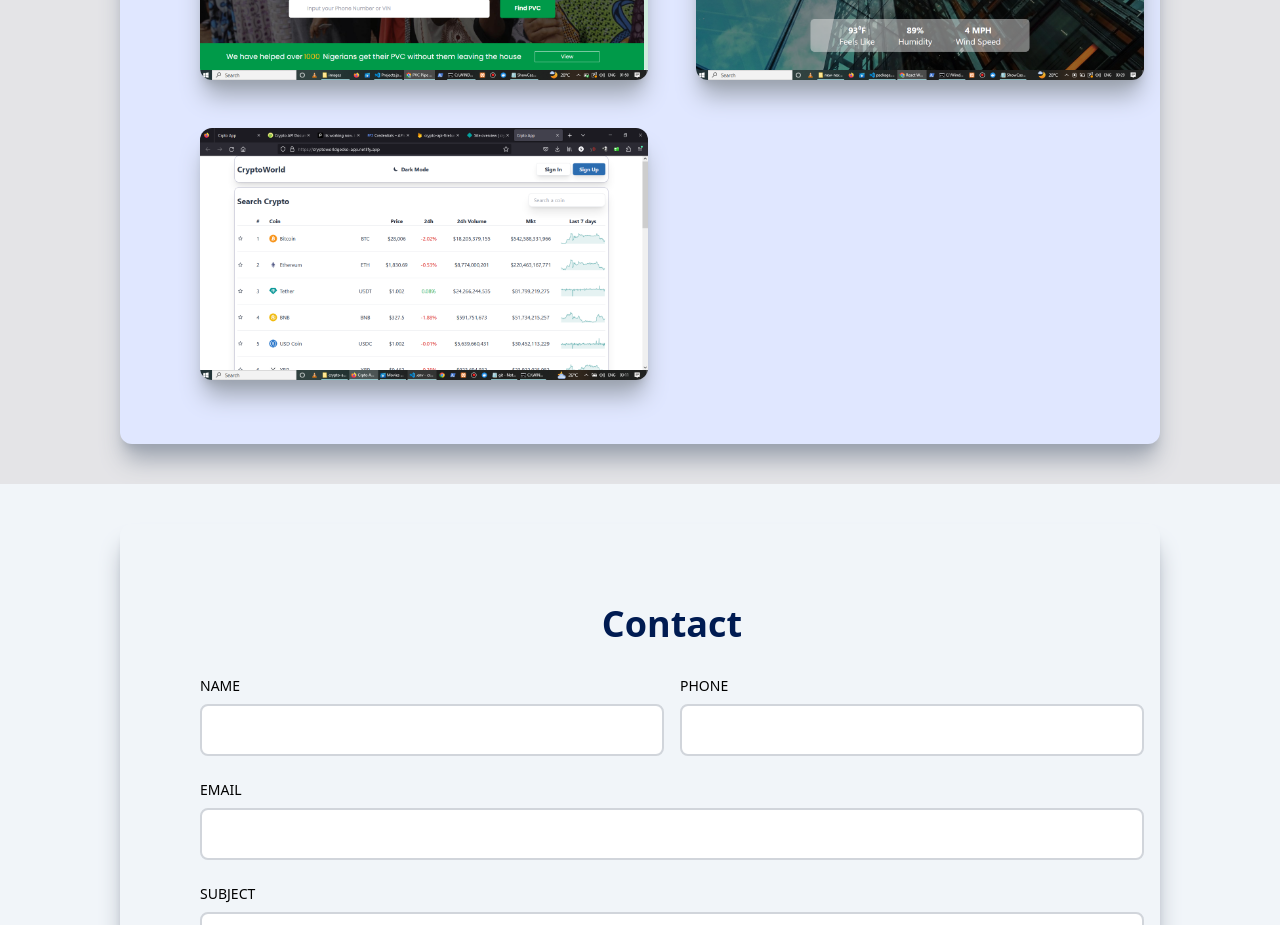
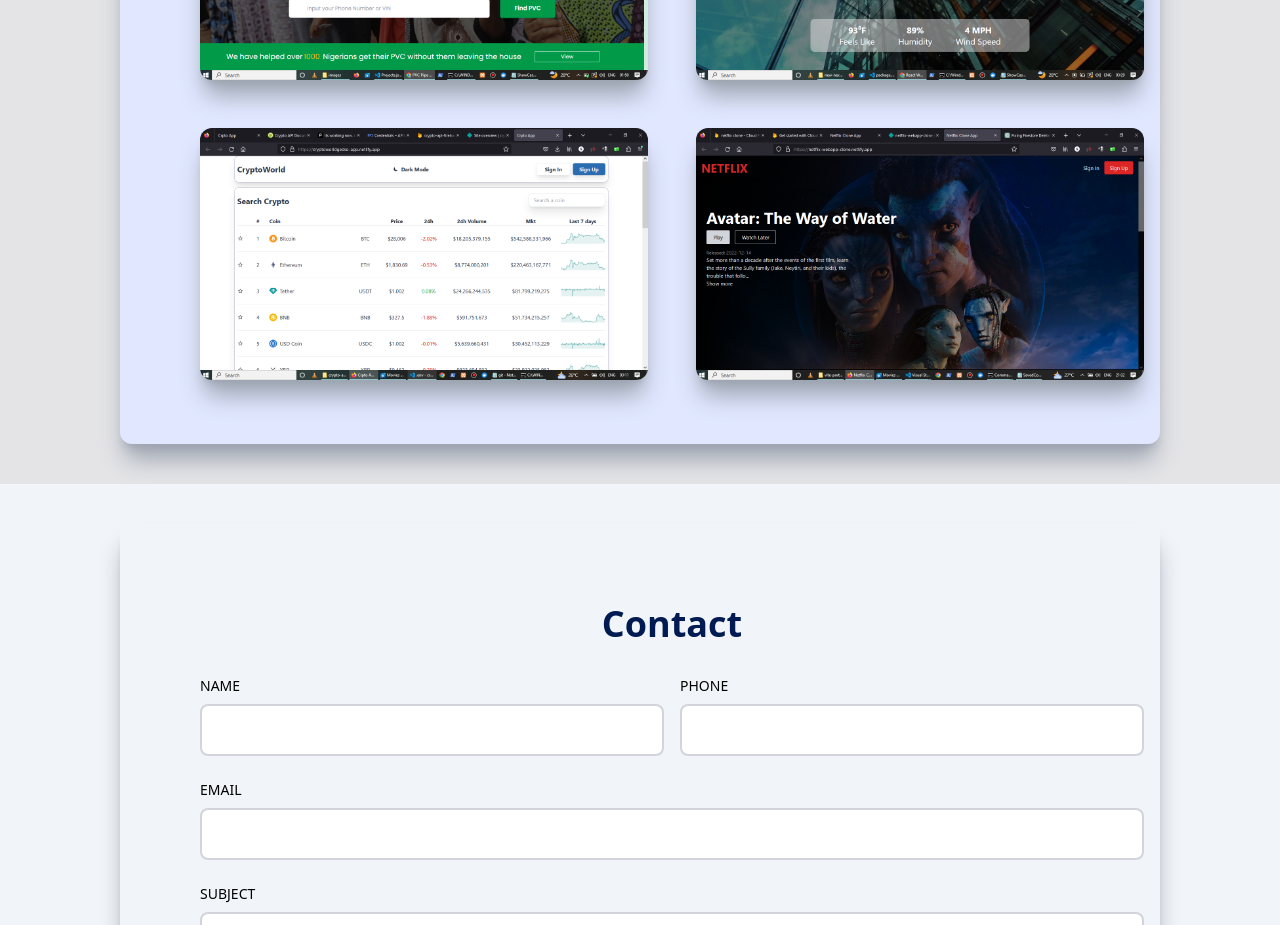
Before and after one commit to samthatcode/vite-portfolio, a React (Vite) app: page / in a window 1280 px wide. Shown: the part 2000-2925 px from the top of the page. Built offline with nearby package versions, Linux system fonts and the light colour scheme.

Commit message:
Update: Added a new project

```diff
--- a/src/components/Projects.jsx
+++ b/src/components/Projects.jsx
@@ -3,6 +3,7 @@
 import pvcpipe from "../assets/images/pvc-pipe.png";
 import weatherapp from "../assets/images/weather-app.png";
 import cryptoapp from "../assets/images/crypto-app.png";
+import netflixapp from "../assets/images/netflix-app.png";
 
 const Projects = () => {
   return (
@@ -40,9 +41,13 @@
           >
             <ProjectItem img={cryptoapp} title="Crypto API App" />
           </a>
-          {/* <a href="http://" target="_blank" rel="noopener noreferrer">
-            <ProjectItem img={img4} title="Sketch App" />
-          </a> */}
+          <a
+            href="https://netflix-webapp-clone.netlify.app"
+            target="_blank"
+            rel="noopener noreferrer"
+          >
+            <ProjectItem img={netflixapp} title="Netflix Clone App" />
+          </a>
         </div>
       </div>
     </div>
```
Also changed, not shown: src/assets/images/netflix-app.png (added).
